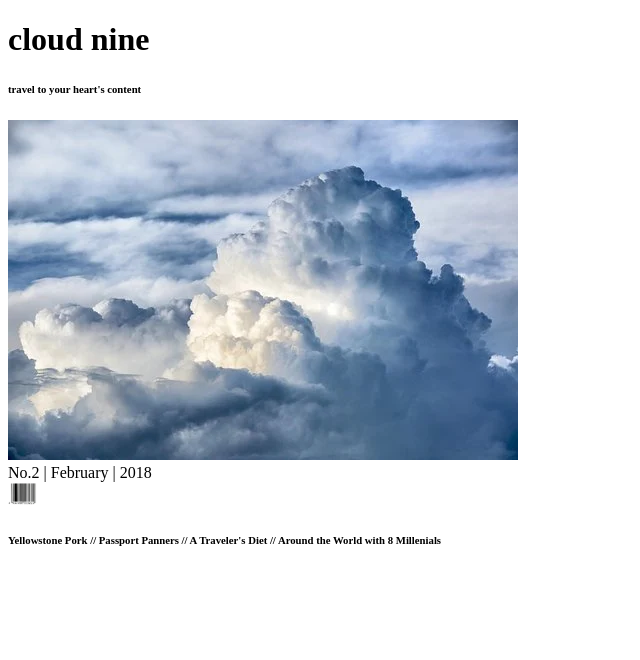
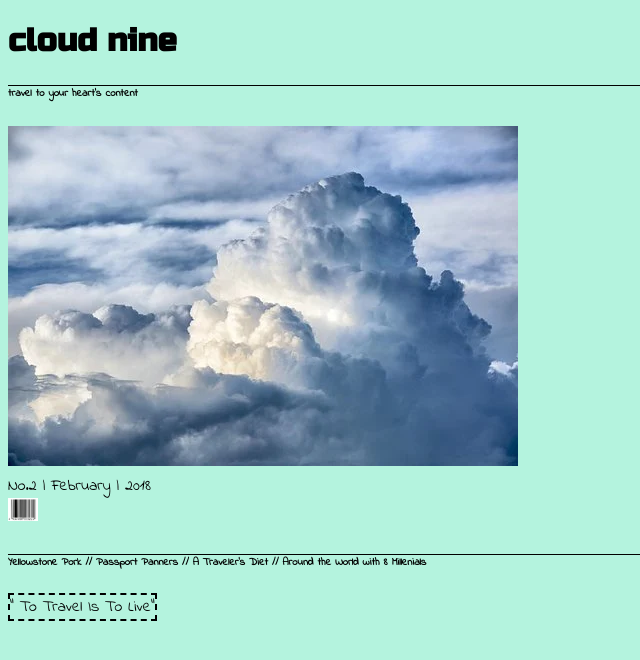
Before and after one commit to WebHeroSchool/StructureHTML, a plain HTML site: page index.html in a window 1280 px wide. Shown: the whole page, without its empty margins (0-640 px from the left). Drawn offline with Linux system fonts and the light colour scheme.

Commit message:
Added Google Fonts

```diff
--- a/index.html
+++ b/index.html
@@ -4,6 +4,15 @@
     <meta charset="UTF-8" />
     <meta name="viewport" content="width=device-width, initial-scale=1.0" />
     <title>Cloud Nine</title>
+    <link rel="stylesheet" href="./style.css" />
+    <link
+      href="https://fonts.googleapis.com/css2?family=Indie+Flower&display=swap"
+      rel="stylesheet"
+    />
+    <link
+      href="https://fonts.googleapis.com/css2?family=Indie+Flower&family=Russo+One&display=swap"
+      rel="stylesheet"
+    />
   </head>
   <body>
     <h1>cloud nine</h1>
@@ -19,6 +28,7 @@
         Yellowstone Pork // Passport Panners // A Traveler's Diet // Around the
         World with 8 Millenials
       </h6>
+      <q> To Travel Is To Live</q>
     </footer>
   </body>
 </html>
--- a/style.css
+++ b/style.css
@@ -1,6 +1,13 @@
 body {
+  font-family: "Indie Flower", cursive;
   background-color: rgb(180, 243, 222);
 }
+
+h1 {
+  font-family: "Indie Flower", cursive;
+  font-family: "Russo One", sans-serif;
+}
+
 h1,
 h6 {
   color: black;
@@ -8,3 +15,7 @@ h6 {
 .topline {
   border-top: 1px solid black;
 }
+
+q {
+  border: dashed 2px black;
+}
```
